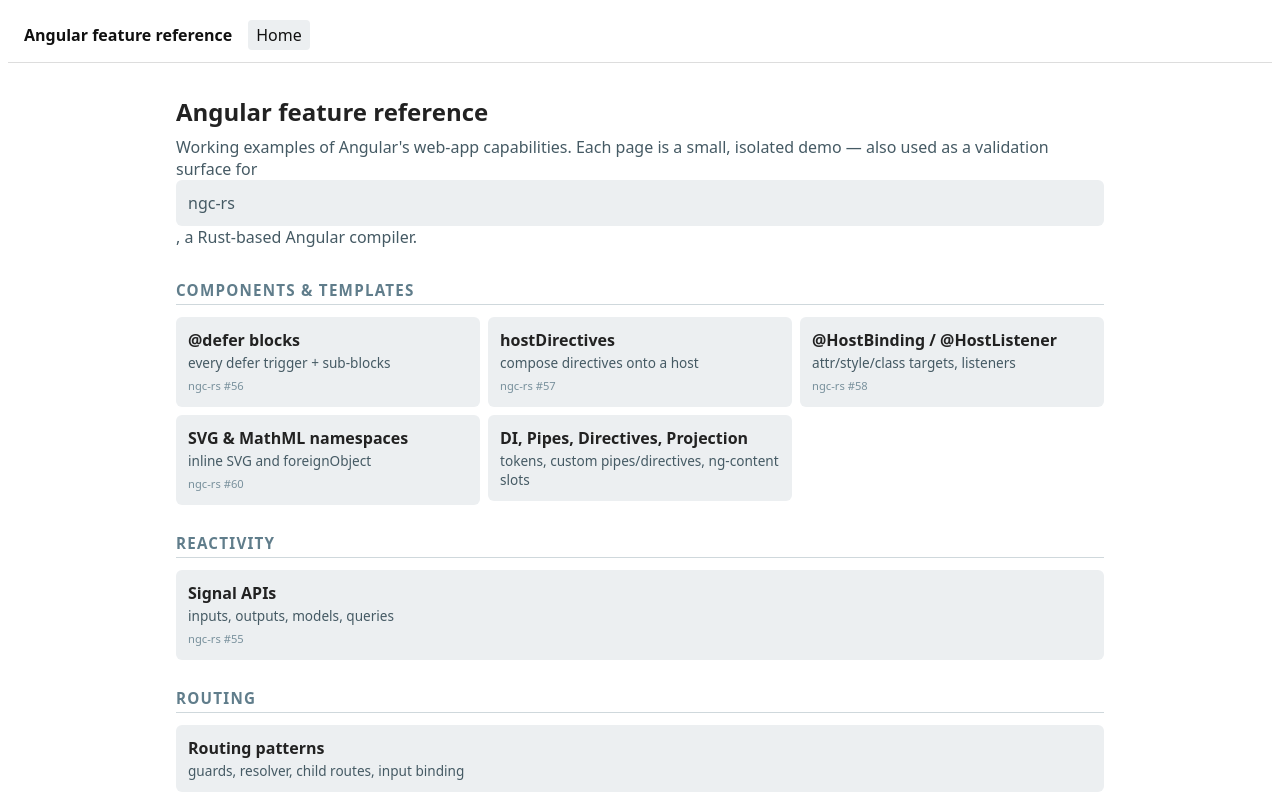
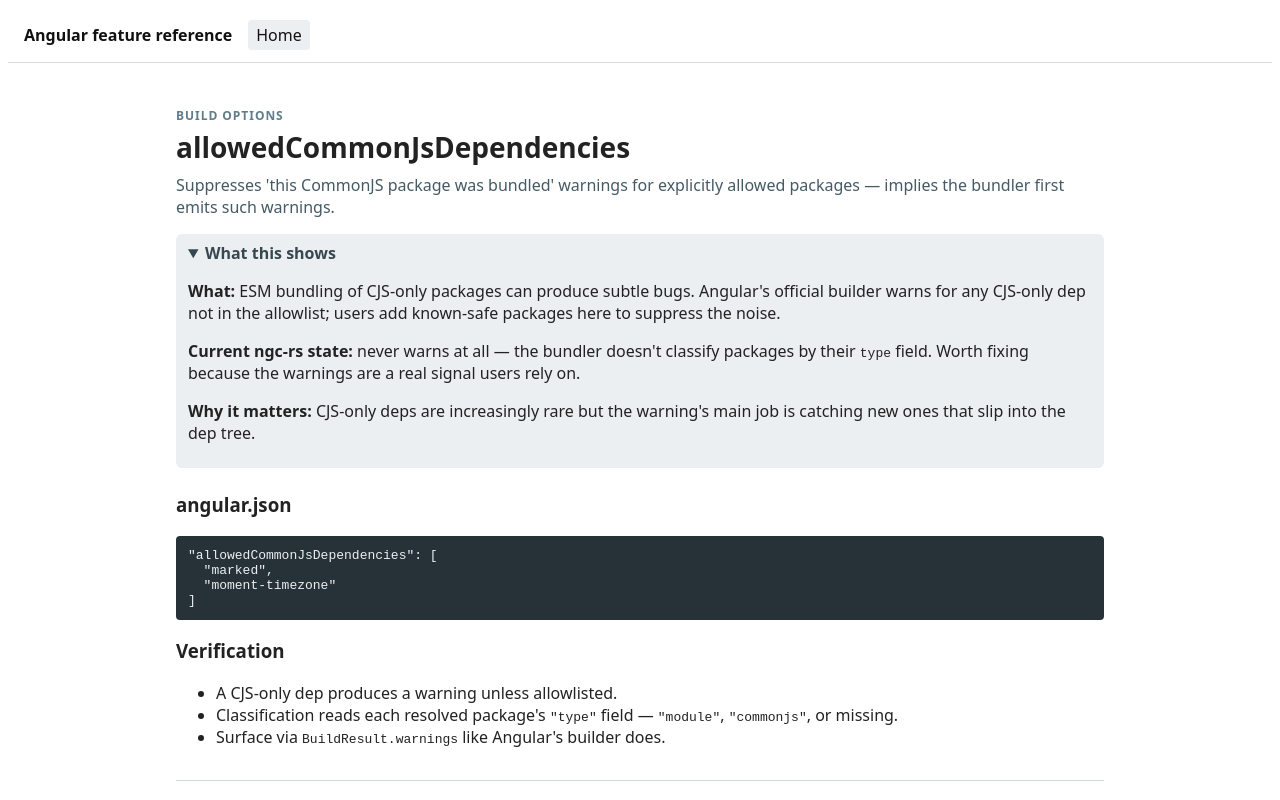
Before and after one commit to lukekania/ngc-rs-test-project, an Angular app: page /cjs-deps in a window 1280 px wide. Before the commit this address led to /. Shown: the top 800 px of the page. Built offline with nearby package versions, Linux system fonts and the light colour scheme.

Commit message:
feat: add issue-154 allowedCommonJsDependencies page

```diff
--- a/src/app/app.routes.ts
+++ b/src/app/app.routes.ts
@@ -245,5 +245,12 @@ export const routes: Routes = [
         (m) => m.Issue153NamedChunksComponent,
       ),
   },
+  {
+    path: 'cjs-deps',
+    loadComponent: () =>
+      import('./features/issue-154-cjs-deps/issue-154-cjs-deps.component').then(
+        (m) => m.Issue154CjsDepsComponent,
+      ),
+  },
   { path: '**', redirectTo: '' },
 ];
--- a/src/app/features/home/home.component.ts
+++ b/src/app/features/home/home.component.ts
@@ -78,6 +78,7 @@ const GROUPS: FeatureGroup[] = [
       { label: 'strictTemplates', path: '/strict-templates', issue: 140, blurb: 'hard-error on JIT-fallback in production' },
       { label: 'externalDependencies', path: '/external-deps', issue: 146, blurb: 'leave specified packages external (CDN / import-map)' },
       { label: 'namedChunks', path: '/named-chunks', issue: 153, blurb: 'human-readable chunk filenames in dev' },
+      { label: 'allowedCommonJsDependencies', path: '/cjs-deps', issue: 154, blurb: 'CJS-warning suppression list' },
     ],
   },
   {
--- /dev/null
+++ b/src/app/features/issue-154-cjs-deps/issue-154-cjs-deps.component.ts
@@ -0,0 +1,48 @@
+import { Component } from '@angular/core';
+import { FeaturePageComponent } from '../../shared/feature-page/feature-page.component';
+
+@Component({
+  selector: 'app-issue-154-cjs-deps',
+  imports: [FeaturePageComponent],
+  template: `
+    <app-feature-page
+      title="allowedCommonJsDependencies"
+      groupLabel="Build options"
+      description="Suppresses 'this CommonJS package was bundled' warnings for explicitly allowed packages — implies the bundler first emits such warnings."
+      [issue]="154"
+      [notesOpen]="true"
+    >
+      <ng-container ngProjectAs="[notes]">
+        <p>
+          <strong>What:</strong> ESM bundling of CJS-only packages can produce subtle bugs.
+          Angular's official builder warns for any CJS-only dep not in the allowlist; users add
+          known-safe packages here to suppress the noise.
+        </p>
+        <p>
+          <strong>Current ngc-rs state:</strong> never warns at all — the bundler doesn't
+          classify packages by their <code>type</code> field. Worth fixing because the warnings
+          are a real signal users rely on.
+        </p>
+        <p>
+          <strong>Why it matters:</strong> CJS-only deps are increasingly rare but the
+          warning's main job is catching new ones that slip into the dep tree.
+        </p>
+      </ng-container>
+
+      <h3>angular.json</h3>
+      <pre><code>"allowedCommonJsDependencies": [
+  "marked",
+  "moment-timezone"
+]</code></pre>
+
+      <h3>Verification</h3>
+      <ul>
+        <li>A CJS-only dep produces a warning unless allowlisted.</li>
+        <li>Classification reads each resolved package's <code>"type"</code> field — <code>"module"</code>, <code>"commonjs"</code>, or missing.</li>
+        <li>Surface via <code>BuildResult.warnings</code> like Angular's builder does.</li>
+      </ul>
+    </app-feature-page>
+  `,
+  styles: [`pre { background: #263238; color: #eceff1; padding: 0.75rem; border-radius: 4px; overflow-x: auto; }`],
+})
+export class Issue154CjsDepsComponent {}
```
